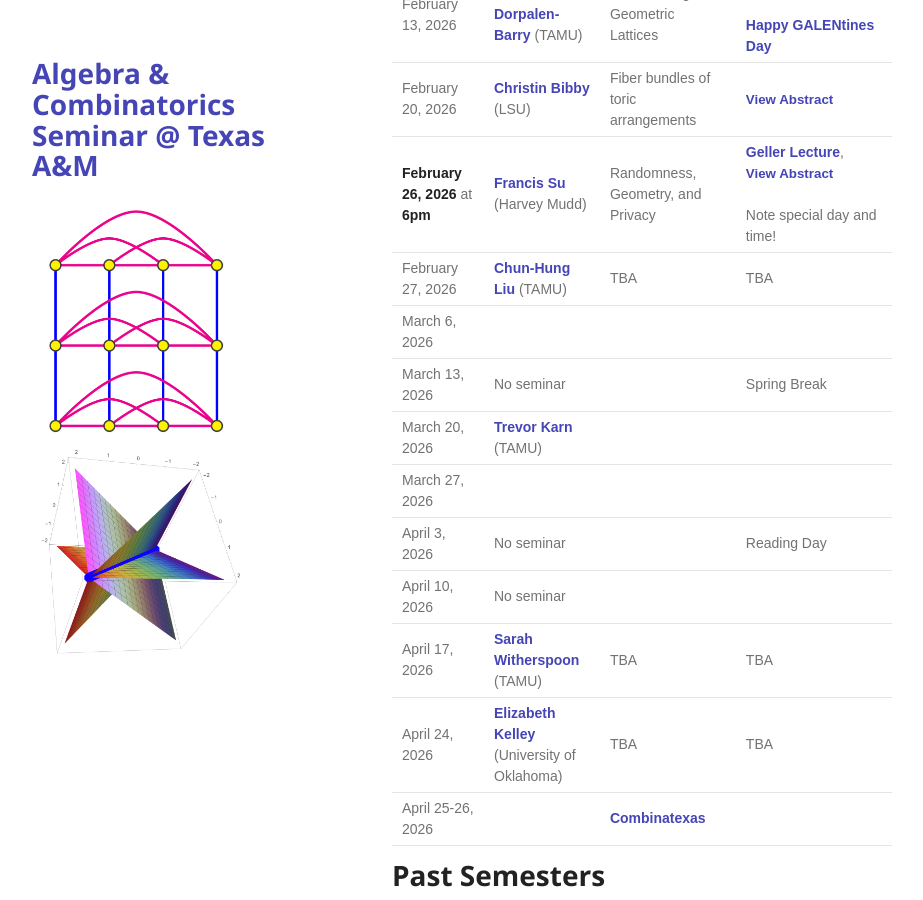
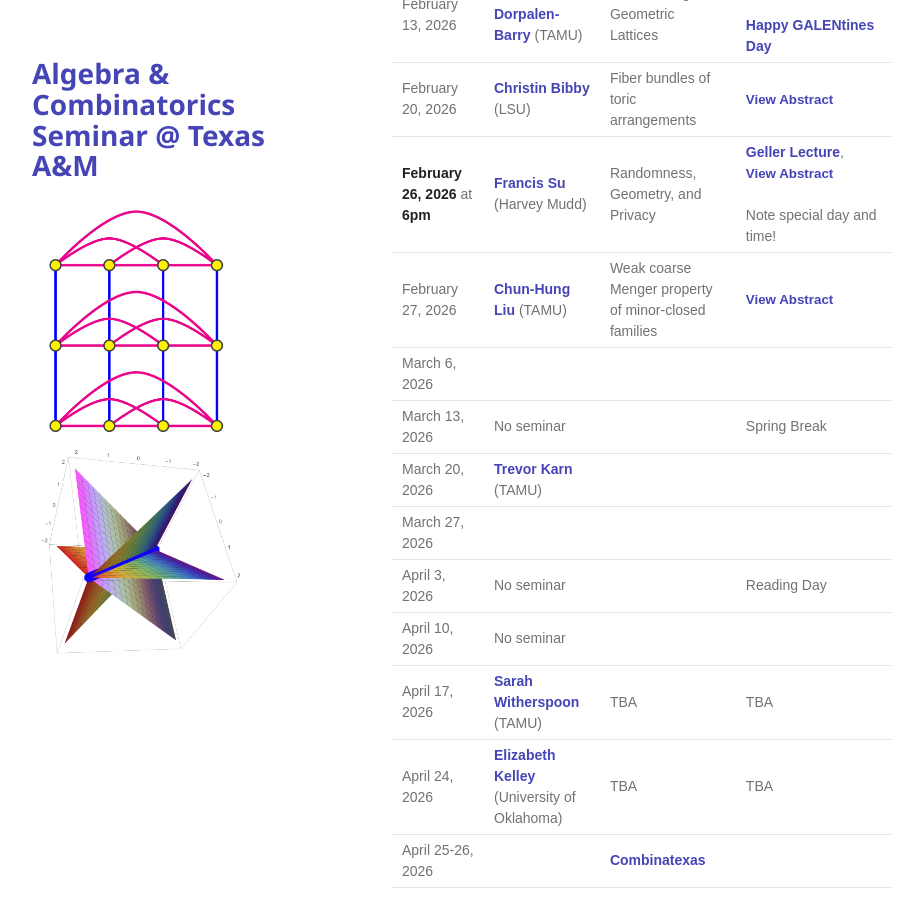
Before and after one commit to tamu-seminar/alg-comb, a Jekyll site: the page built from index.md, in a window 1280 px wide and 900 px high, scrolled down 621 px. Shown: the whole window, without its empty margins (178-1101 px from the left). Built offline with Jekyll 4.4.1, drawn with Linux system fonts in a browser that asks for light colours.

Commit message:
chun-hung title and abstract

```diff
--- a/index.md
+++ b/index.md
@@ -30,7 +30,7 @@ The organizers are [Chun-Hung Liu](https://people.tamu.edu/~chliu/), [Trevor Kar
 | February 13, 2026 | [Galen Dorpalen-Barry](https://galen.dorpalen-barry.org/) (TAMU)        |   Line Shellings of Geometric Lattices    |   <button type="button" class="abstract-link" onclick="showAbstract('dorpalen-barry')">View Abstract</button> <br><br> [Happy GALENtines Day](https://en.wikipedia.org/wiki/Galentine%27s_Day_(observance))    |
 | February 20, 2026 | [Christin Bibby](https://www.math.lsu.edu/~bibby/) (LSU)    |  Fiber bundles of toric arrangements   |   <button type="button" class="abstract-link" onclick="showAbstract('bibby')">View Abstract</button>    |
 |**February 26, 2026** at **6pm** | [Francis Su](https://www.francissu.com/) (Harvey Mudd) | Randomness, Geometry, and Privacy | [Geller Lecture](https://sites.google.com/tamu.edu/geller-lecture-2026/home), <button type="button" class="abstract-link" onclick="showAbstract('su')">View Abstract</button>  <br><br> Note special day and time!|
-| February 27, 2026 | [Chun-Hung Liu](https://people.tamu.edu/~chliu/) (TAMU)        | TBA      | TBA      |
+| February 27, 2026 | [Chun-Hung Liu](https://people.tamu.edu/~chliu/) (TAMU)        | Weak coarse Menger property of minor-closed families      | <button type="button" class="abstract-link" onclick="showAbstract('liu')">View Abstract</button>     |
 | March 6, 2026     |         |       |       |
 | March 13, 2026    |No seminar| |Spring Break  |
 | March 20, 2026    | [Trevor Karn](https://trevorkarn.github.io/) (TAMU)        |       |       |
@@ -97,6 +97,11 @@ Nathanson, Ethan Partida, and Noah Prime.</p>
 <div id="bibby" style="display:none;" aria-hidden="true">
 <p>We present a combinatorial analysis of fiber bundles of generalized configuration spaces on connected abelian Lie groups and discuss topological consequences. These bundles are akin to those of Fadell-Neuwirth for configuration spaces, and their existence is detected by a combinatorial property of an associated finite partially ordered set. Of particular focus is the case of a toric arrangement: a finite collection of codimension-one subtori in a complex torus. If the intersection pattern of the subtori satisfies the combinatorial condition of supersolvability, the complement of the toric arrangement sits atop a tower of fiber bundles. This structure provides insight into topological invariants of these toric arrangement complements, including the homotopy groups, cohomology, and topological complexity. Based on joint work with Daniel C. Cohen and Emanuele Delucchi.</p>
 </div>
+
+<div id="liu" style="display:none;" aria-hidden="true">
+<p>Menger's theorem, arguably one of the most important theorems in graph theory, states that for any subsets $X$ and $Y$ of vertices of a graph, either there exist $k$ disjoint paths from $X$ to $Y$, or there exist a set of at most $k-1$ vertices hitting all such paths. We say that a graph or a graph class has the weak coarse Menger property if there exist functions $f$ and $g$ such that for any subsets $X$ and $Y$ of vertices and integers $k$ and $r$, either there exist $k$ paths from $X$ to $Y$ with pairwise at distance at least $r$, or there exists a union of $f(k,r)$ balls of radius $g(k,r)$ hitting all paths from $X$ to $Y$. Nguyen, Scott and Seymour proved that the class of all graphs does not have the weak coarse Menger property and asked whether minor-closed families have it. We answer this question affirmatively in a stronger form by showing that rooted fat $K_2$-minors have the coarse Erdos-Posa property in minor-closed families. Our result extends to every length space quasi-isometric to a locally finite infinite graph with an excluded finite minor, such as complete Riemannian surfaces of finite Euler genus, metric graphs with an excluded finite minor, string graphs, and Cayley graphs of finitely generated minor-excluded groups.</p>
+</div>
+
 
 <!-- Code that makes the pop-up windows -->
 
```
